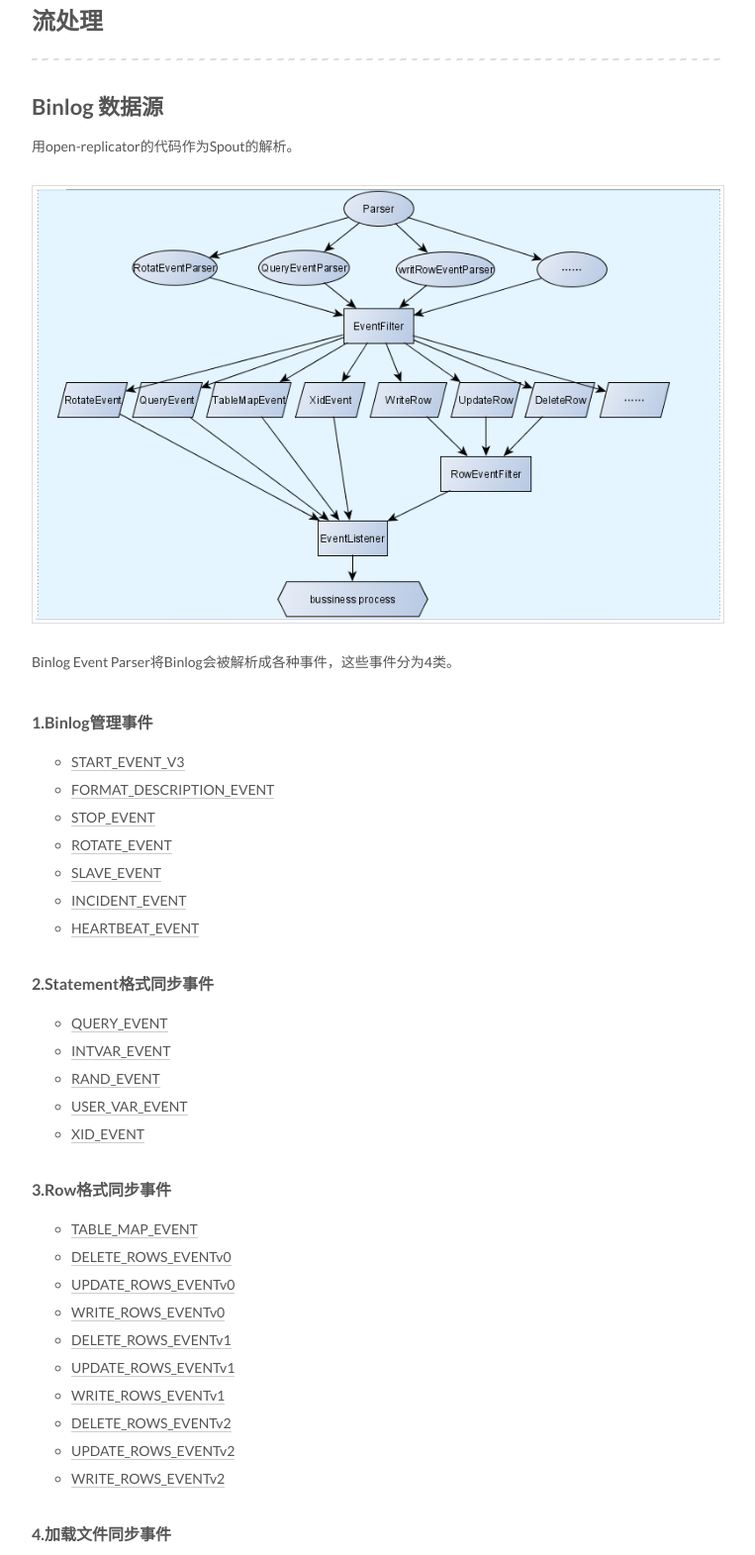
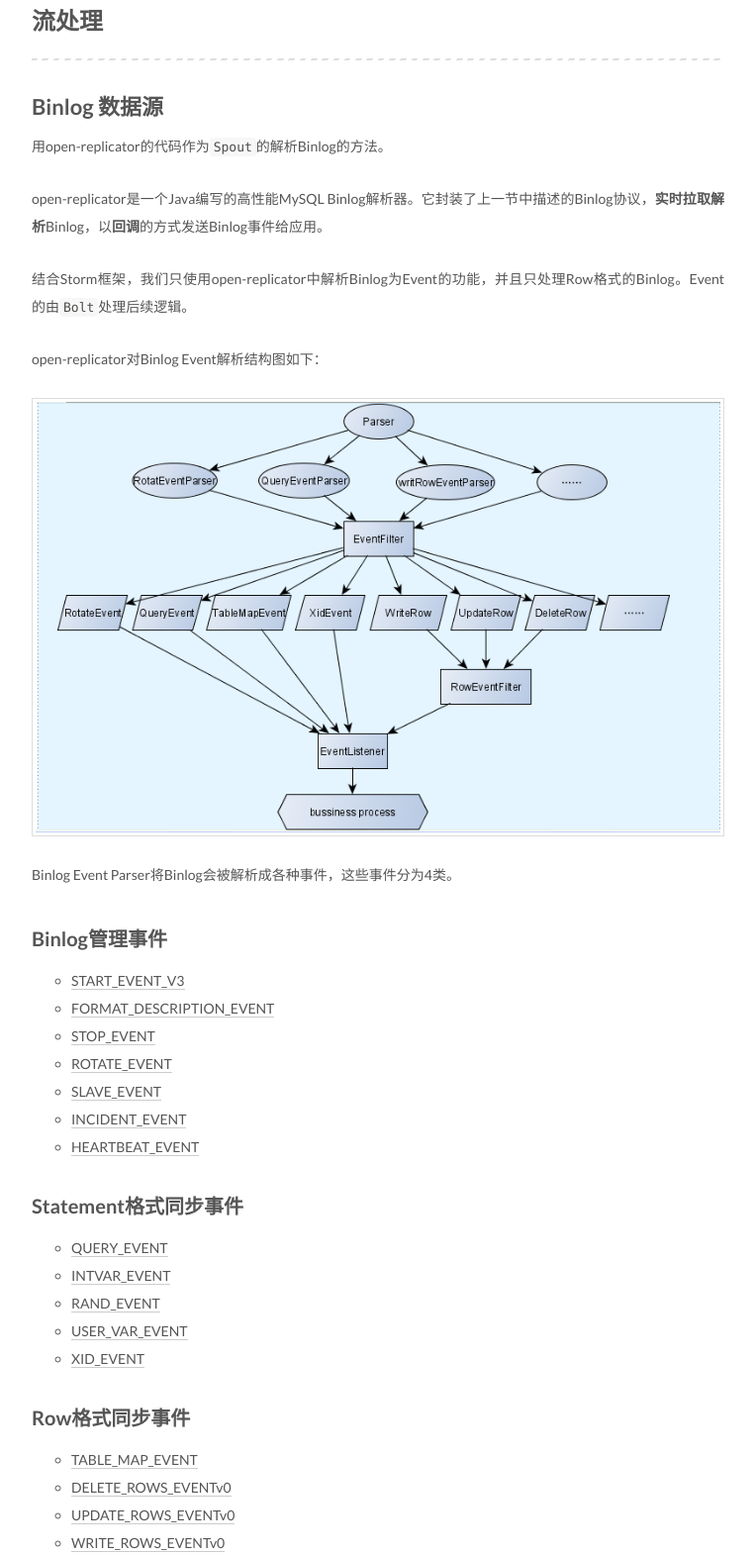
Before and after one commit to cquptEthan/cquptEthan.github.io, a plain HTML site: page index.html in a window 1280 px wide. Shown: the part 3394-4965 px from the top of the page at 99% size, without its empty margins (258-1021 px from the left). Drawn offline with Linux system fonts and the light colour scheme.

Commit message:
Site updated: 2016-11-16 18:26:37

```diff
--- a/css/main.css
+++ b/css/main.css
@@ -1563,7 +1563,7 @@ pre .javascript .function {
   width: 4px;
   height: 4px;
   border-radius: 50%;
-  background: #2fffff;
+  background: #6e55df;
 }
 .links-of-blogroll {
   font-size: 13px;
--- a/index.html
+++ b/index.html
@@ -398,10 +398,13 @@
 <p>本文使用open-replicator来处理。</p>
 <hr>
 <h1 id="流处理"><a href="#流处理" class="headerlink" title="流处理"></a>流处理</h1><hr>
-<h2 id="Binlog-数据源"><a href="#Binlog-数据源" class="headerlink" title="Binlog 数据源"></a>Binlog 数据源</h2><p>用open-replicator的代码作为Spout的解析。</p>
-<p> <img src="img/4274ab64-b6d2-380b-86b2-56afa0de523d.png" alt="4274ab64-b6d2-380b-86b2-56afa0de523d"></p>
+<h2 id="Binlog-数据源"><a href="#Binlog-数据源" class="headerlink" title="Binlog 数据源"></a>Binlog 数据源</h2><p>用open-replicator的代码作为<code>Spout</code>的解析Binlog的方法。</p>
+<p>open-replicator是一个Java编写的高性能MySQL Binlog解析器。它封装了上一节中描述的Binlog协议，<strong>实时拉取解析</strong>Binlog，以<strong>回调</strong>的方式发送Binlog事件给应用。</p>
+<p>结合Storm框架，我们只使用open-replicator中解析Binlog为Event的功能，并且只处理Row格式的Binlog。Event的由<code>Bolt</code>处理后续逻辑。</p>
+<p> open-replicator对Binlog Event解析结构图如下：</p>
+<p><img src="img/4274ab64-b6d2-380b-86b2-56afa0de523d.png" alt="4274ab64-b6d2-380b-86b2-56afa0de523d"></p>
 <p>Binlog Event Parser将Binlog会被解析成各种事件，这些事件分为4类。</p>
-<h5 id="1-Binlog管理事件"><a href="#1-Binlog管理事件" class="headerlink" title="1.Binlog管理事件"></a>1.Binlog管理事件</h5><ul>
+<h3 id="Binlog管理事件"><a href="#Binlog管理事件" class="headerlink" title="Binlog管理事件"></a>Binlog管理事件</h3><ul>
 <li><a href="http://dev.mysql.com/doc/internals/en/start-event-v3.html" target="_blank" rel="external">START_EVENT_V3</a></li>
 <li><a href="http://dev.mysql.com/doc/internals/en/format-description-event.html" target="_blank" rel="external">FORMAT_DESCRIPTION_EVENT</a></li>
 <li><a href="http://dev.mysql.com/doc/internals/en/stop-event.html" target="_blank" rel="external">STOP_EVENT</a></li>
@@ -410,14 +413,14 @@
 <li><a href="http://dev.mysql.com/doc/internals/en/incident-event.html" target="_blank" rel="external">INCIDENT_EVENT</a></li>
 <li><a href="http://dev.mysql.com/doc/internals/en/heartbeat-event.html" target="_blank" rel="external">HEARTBEAT_EVENT</a></li>
 </ul>
-<h5 id="2-Statement格式同步事件"><a href="#2-Statement格式同步事件" class="headerlink" title="2.Statement格式同步事件"></a>2.Statement格式同步事件</h5><ul>
+<h3 id="Statement格式同步事件"><a href="#Statement格式同步事件" class="headerlink" title="Statement格式同步事件"></a>Statement格式同步事件</h3><ul>
 <li><a href="http://dev.mysql.com/doc/internals/en/query-event.html" target="_blank" rel="external">QUERY_EVENT</a></li>
 <li><a href="http://dev.mysql.com/doc/internals/en/intvar-event.html" target="_blank" rel="external">INTVAR_EVENT</a></li>
 <li><a href="http://dev.mysql.com/doc/internals/en/rand-event.html" target="_blank" rel="external">RAND_EVENT</a></li>
 <li><a href="http://dev.mysql.com/doc/internals/en/user-var-event.html" target="_blank" rel="external">USER_VAR_EVENT</a></li>
 <li><a href="http://dev.mysql.com/doc/internals/en/xid-event.html" target="_blank" rel="external">XID_EVENT</a></li>
 </ul>
-<h5 id="3-Row格式同步事件"><a href="#3-Row格式同步事件" class="headerlink" title="3.Row格式同步事件"></a>3.Row格式同步事件</h5><ul>
+<h3 id="Row格式同步事件"><a href="#Row格式同步事件" class="headerlink" title="Row格式同步事件"></a>Row格式同步事件</h3><ul>
 <li><a href="http://dev.mysql.com/doc/internals/en/table-map-event.html" target="_blank" rel="external">TABLE_MAP_EVENT</a></li>
 <li><a href="http://dev.mysql.com/doc/internals/en/rows-event.html#delete-rows-eventv0" target="_blank" rel="external">DELETE_ROWS_EVENTv0</a></li>
 <li><a href="http://dev.mysql.com/doc/internals/en/rows-event.html#update-rows-eventv0" target="_blank" rel="external">UPDATE_ROWS_EVENTv0</a></li>
@@ -429,7 +432,7 @@
 <li><a href="http://dev.mysql.com/doc/internals/en/rows-event.html#update-rows-eventv2" target="_blank" rel="external">UPDATE_ROWS_EVENTv2</a></li>
 <li><a href="http://dev.mysql.com/doc/internals/en/rows-event.html#write-rows-eventv2" target="_blank" rel="external">WRITE_ROWS_EVENTv2</a></li>
 </ul>
-<h5 id="4-加载文件同步事件"><a href="#4-加载文件同步事件" class="headerlink" title="4.加载文件同步事件"></a>4.加载文件同步事件</h5><ul>
+<h3 id="加载文件同步事件"><a href="#加载文件同步事件" class="headerlink" title="加载文件同步事件"></a>加载文件同步事件</h3><ul>
 <li><a href="http://dev.mysql.com/doc/internals/en/load-event.html" target="_blank" rel="external">LOAD_EVENT</a></li>
 <li><a href="http://dev.mysql.com/doc/internals/en/create-file-event.html" target="_blank" rel="external">CREATE_FILE_EVENT</a></li>
 <li><a href="http://dev.mysql.com/doc/internals/en/append-block-event.html" target="_blank" rel="external">APPEND_BLOCK_EVENT</a></li>
```
Also changed, not shown: 2016/11/08/Binlog流处理实践/index.html (+11 -8 lines), 2016/11/08/Binlog流处理实践/img/4274ab64-b6d2-380b-86b2-56afa0de523d.png (added).
